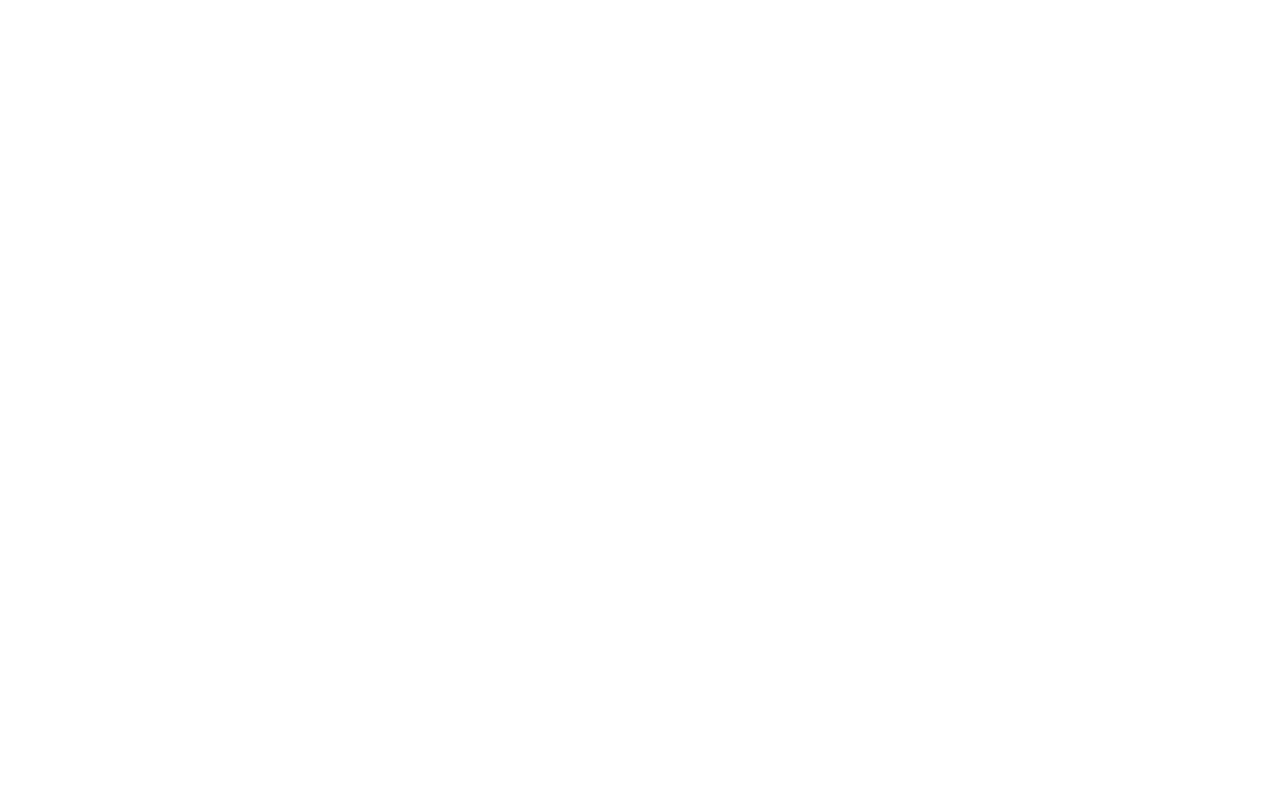
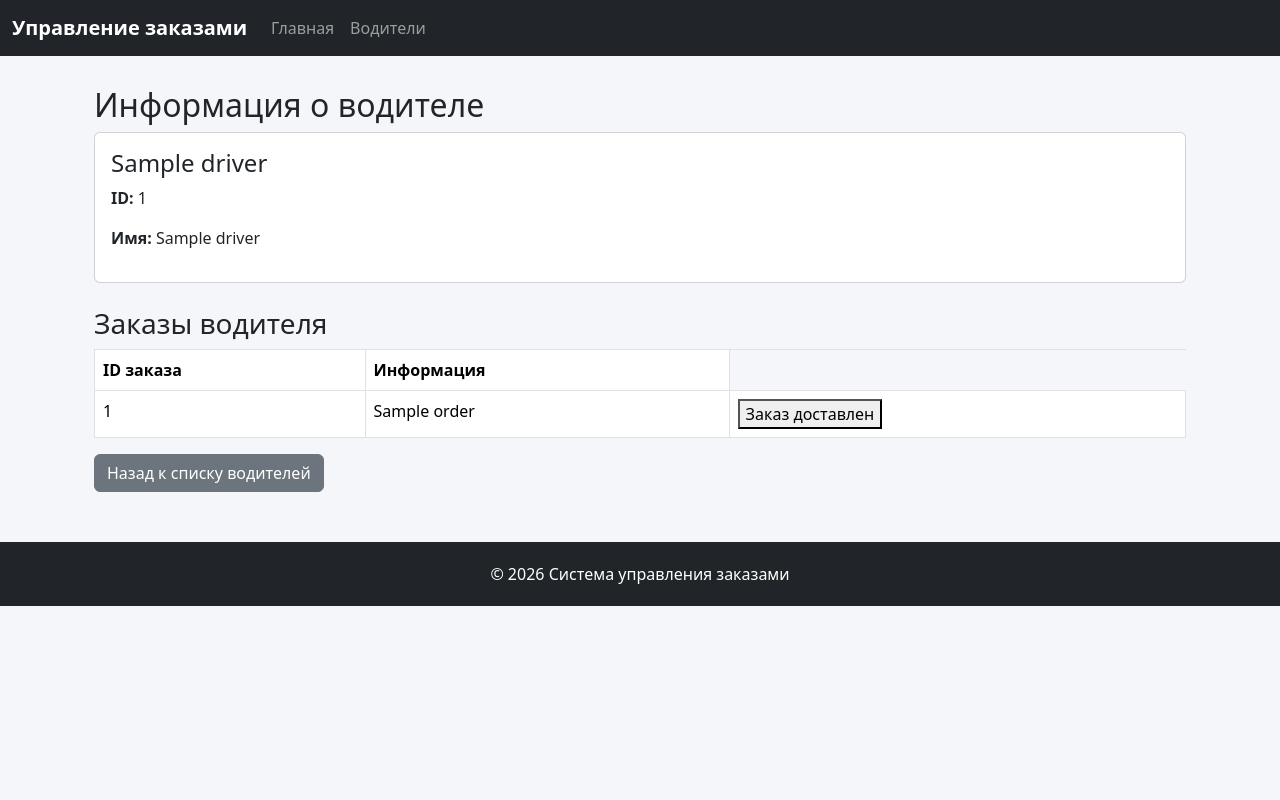
Before and after one commit to emilaltymyshov01-wq/delivery-system, a Django app: page /drivers/1/ in a window 1280 px wide. Before the commit the page is empty. Run offline with Django 5.2, Linux system fonts and the light colour scheme; tables that the repository leaves empty hold one stand-in row (values such as "Sample post").

Commit message:
Добавление и изменение кода

```diff
--- a/cargo/models.py
+++ b/cargo/models.py
@@ -19,11 +19,12 @@ class Order(models.Model):
     name_order = models.CharField()
     price = models.IntegerField()
     delivery_address = models.CharField()
-    creation_date = models.DateTimeField()
-    finish_date = models.DateTimeField()
+    creation_date = models.DateTimeField(null= True)
+    finish_date = models.DateTimeField(null= True)
     driver = models.ForeignKey(Driver, related_name= 'Orders', on_delete= models.SET_NULL, null= True, blank=True)
     dispatcher = models.ForeignKey(Dispatcher, related_name= 'Orders', on_delete= models.SET_NULL, null= True, blank=True)
     client = models.ForeignKey(Client, related_name= "Orders", on_delete= models.SET_NULL, null= True, blank=True)
+    is_delivered = models.BooleanField(default= False)
 
 
 # Create your models here.
--- /dev/null
+++ b/cargo/templates/base.html
@@ -0,0 +1,96 @@
+
+<!DOCTYPE html>
+<html lang="ru">
+<head>
+    <meta charset="UTF-8">
+    <meta name="viewport" content="width=device-width, initial-scale=1.0">
+
+    <title>{% block title %}Система управления{% endblock %}</title>
+
+    <!-- Bootstrap 5 -->
+    <link href="https://cdn.jsdelivr.net/npm/bootstrap@5.3.3/dist/css/bootstrap.min.css"
+          rel="stylesheet">
+
+    <style>
+        body {
+            background-color: #f4f6f9;
+        }
+
+        .navbar {
+            background-color: #212529;
+        }
+
+        .navbar-brand {
+            font-weight: bold;
+        }
+
+        .container {
+            margin-top: 30px;
+        }
+
+        footer {
+            margin-top: 50px;
+            padding: 20px;
+            background-color: #212529;
+            color: white;
+            text-align: center;
+        }
+    </style>
+
+    {% block extra_css %}{% endblock %}
+</head>
+
+<body>
+
+    <!-- Навигация -->
+    <nav class="navbar navbar-expand-lg navbar-dark">
+        <div class="container-fluid">
+
+            <a class="navbar-brand" href="/">
+                Управление заказами
+            </a>
+
+            <button class="navbar-toggler" type="button"
+                    data-bs-toggle="collapse"
+                    data-bs-target="#navbarMenu">
+                <span class="navbar-toggler-icon"></span>
+            </button>
+
+            <div class="collapse navbar-collapse" id="navbarMenu">
+                <ul class="navbar-nav me-auto">
+
+                    <li class="nav-item">
+                        <a class="nav-link" href="/">Главная</a>
+                    </li>
+
+                    <li class="nav-item">
+                        <a class="nav-link" href="{% url 'driver_list' %}">
+                            Водители
+                        </a>
+                    </li>
+
+                </ul>
+            </div>
+
+        </div>
+    </nav>
+
+    <!-- Основной контент -->
+    <main class="container">
+        {% block content %}
+        {% endblock %}
+    </main>
+
+    <!-- Подвал -->
+    <footer>
+        <p class="mb-0">
+            &copy; 2026 Система управления заказами
+        </p>
+    </footer>
+
+    <script src="https://cdn.jsdelivr.net/npm/bootstrap@5.3.3/dist/js/bootstrap.bundle.min.js"></script>
+
+    {% block extra_js %}{% endblock %}
+
+</body>
+</html>
--- a/cargo/templates/driver_detail.html
+++ b/cargo/templates/driver_detail.html
@@ -0,0 +1,48 @@
+{% extends 'base.html' %}
+
+{% block content %}
+<div class="container mt-4">
+    <h2>Информация о водителе</h2>
+
+    <div class="card p-3 mb-4">
+        <h4>{{ driver }}</h4>
+
+        <p><strong>ID:</strong> {{ driver.id }}</p>
+        <p><strong>Имя:</strong> {{ driver.name_driver }}</p>
+    </div>
+
+    <h3>Заказы водителя</h3>
+
+    {% if orders %}
+        <table class="table table-bordered">
+            <thead>
+                <tr>
+                    <th>ID заказа</th>
+                    <th>Информация</th>
+                </tr>
+            </thead>
+            <tbody>
+                {% for order in orders %}
+                    <tr>
+                        <td>{{ order.id }}</td>
+                        <td>{{ order.name_order }}</td>
+                        <td>
+                            <form method="POST" action="{% url 'complete_order' %}">
+                                    {% csrf_token %}
+                                <input type="hidden" name="order_id" value="{{ order.id }}">
+                                <button type="submit">Заказ доставлен</button>
+                            </form>
+                        </td>
+                    </tr>
+                {% endfor %}
+            </tbody>
+        </table>
+    {% else %}
+        <p>У этого водителя пока нет заказов.</p>
+    {% endif %}
+
+    <a href="{% url 'driver_list' %}" class="btn btn-secondary">
+        Назад к списку водителей
+    </a>
+</div>
+{% endblock %}
--- a/cargo/templates/driver_list.html
+++ b/cargo/templates/driver_list.html
@@ -530,8 +530,9 @@
 
                         <td>
                             <div class="actions">
-                                <button class="action-btn" title="Просмотр">
-                                    <i class="fas fa-eye"></i>
+                                <button class="action-btn" title="Просмотр"
+                                    onclick="window.location.href='/drivers/{{ driver.id }}'">
+                                        <i class="fas fa-eye"></i>
                                 </button>
 
                                 <button class="action-btn" title="Редактировать">
--- a/cargo/views.py
+++ b/cargo/views.py
@@ -1,6 +1,10 @@
 from django.shortcuts import render, get_object_or_404, redirect
 from django.utils import timezone
 from .models import Driver, Dispatcher, Client, Order
+
+
+def base(request):
+    return render(request, 'base.html')
 
 
 def driver_list(request):
@@ -14,7 +18,7 @@ def client_list(request):
 
 def order_list(request):
     return render(request, 'order_list.html', {
-        'orders': Order.objects.select_related('driver', 'dispatcher', 'client')
+        'orders': Order.objects.select_related('driver', 'dispatcher', 'client').filter(is_delivered = False)
     })
 
 
@@ -148,5 +152,19 @@ def operators_page(request):
         return redirect("operators_page")
 
 
+def complete_order(request):
+    if request.method == "POST":
+        order_id = request.POST.get('order_id')
+        order = Order.objects.get(id = order_id)
+        order.is_delivered = True
+        order.save()
+
+        driver = order.driver
+
+        return render(request, "driver_detail.html", context= { 'driver': driver})
+
+
+
+
 
 # Create your views here.
--- a/config/urls.py
+++ b/config/urls.py
@@ -16,16 +16,18 @@ Including another URLconf
 """
 from django.contrib import admin
 from django.urls import path
-from cargo.views import driver_list, dispatcher_detail, driver_detail, dispatcher_list
+from cargo.views import driver_list, dispatcher_detail, driver_detail, dispatcher_list, base
 from cargo.views import client_list, client_detail
-from cargo.views import order_list, order_detail, order_create, operators_page
+from cargo.views import order_list, order_detail, order_create, operators_page, complete_order
 
 
 urlpatterns = [
     path('admin/', admin.site.urls),
+    path('', base),
 
     path('drivers/', driver_list, name='driver_list'),
     path('drivers/<int:pk>/', driver_detail, name='driver_detail'),
+    path('complete_order', complete_order, name='complete_order'),
 
     path('dispatchers/', dispatcher_list, name='dispatcher_list'),
     path('dispatchers/<int:pk>/', dispatcher_detail, name='dispatcher_detail'),
```
Also changed, not shown: cargo/templates/operators.html (+4 -3 lines), cargo/migrations/0004_alter_order_creation_date_and_more.py (added), cargo/migrations/0005_alter_order_delivery_address_alter_order_finish_date.py (added), cargo/migrations/0006_order_is_delivered.py (added).
